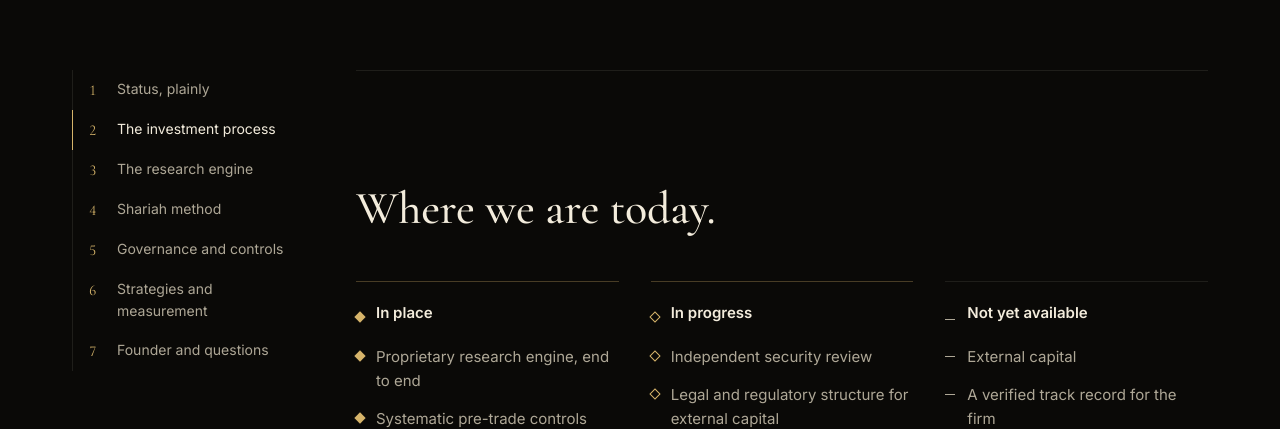
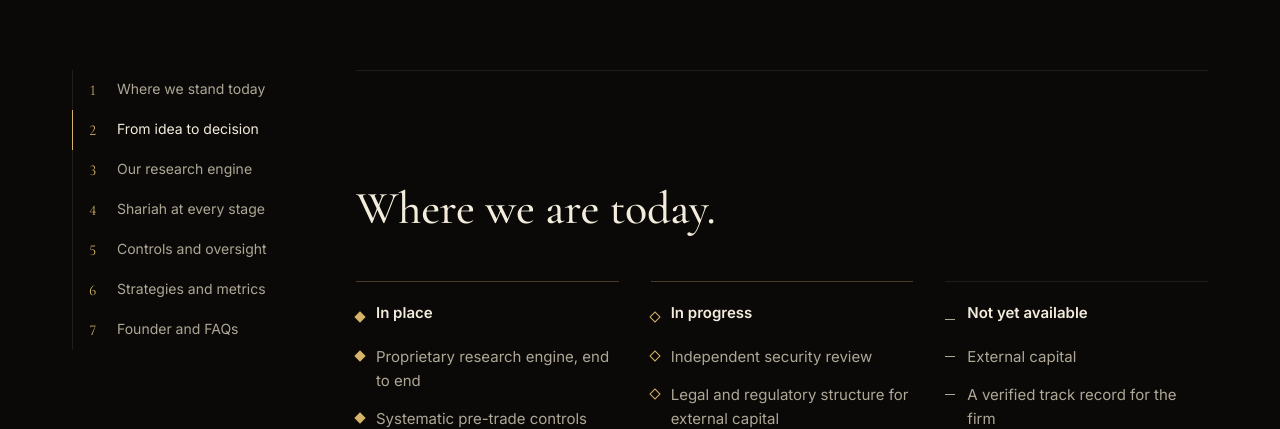
Before and after one commit to themradul07/SimatCapital, a Next.js app: page /institutions in a window 1280 px wide. Shown: the part 761-1190 px from the top of the page. Built offline with nearby package versions, Linux system fonts and the light colour scheme; no server answers.

Commit message:
feat: add institutions page with process controls and governance details

```diff
--- a/app/institutions/page.tsx
+++ b/app/institutions/page.tsx
@@ -18,13 +18,13 @@ export const metadata: Metadata = {
 };
 
 const CHAPTERS = [
-  { id: "status", label: "Status, plainly" },
-  { id: "process", label: "The investment process" },
-  { id: "engine", label: "The research engine" },
-  { id: "shariah", label: "Shariah method" },
-  { id: "governance", label: "Governance and controls" },
-  { id: "measurement", label: "Strategies and measurement" },
-  { id: "questions", label: "Founder and questions" },
+  { id: "status", label: "Where we stand today" },
+  { id: "process", label: "From idea to decision" },
+  { id: "engine", label: "Our research engine" },
+  { id: "shariah", label: "Shariah at every stage" },
+  { id: "governance", label: "Controls and oversight" },
+  { id: "measurement", label: "Strategies and metrics" },
+  { id: "questions", label: "Founder and FAQs" },
 ];
 
 function Ch({ id, n, title, summary, children }: { id: string; n: number; title: ReactNode; summary?: string; children: ReactNode }) {
```
